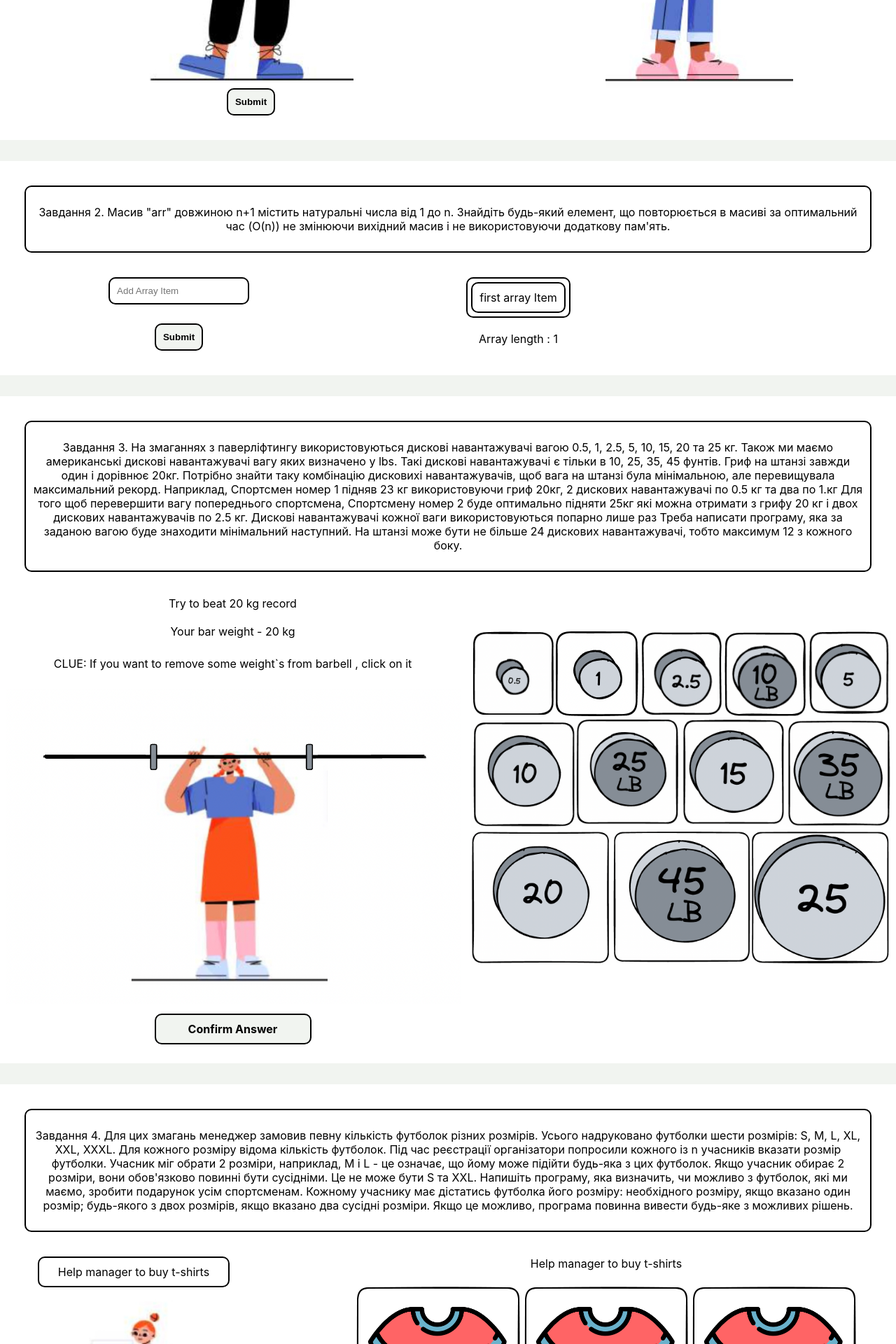
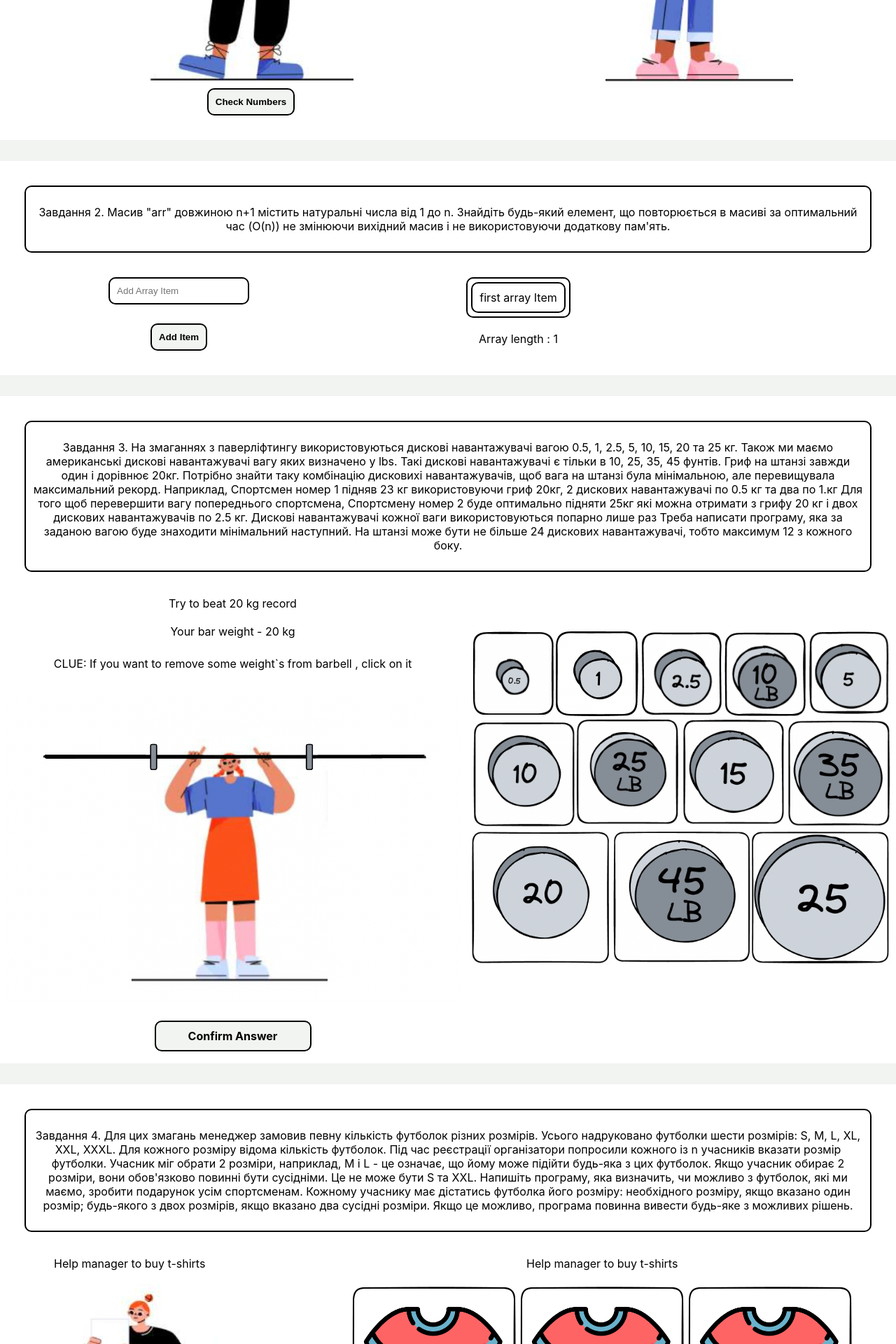
Before and after one commit to TURP1/Five-Tasks, a React (Create React App) app in the folder my-app/: page / in a window 1280 px wide. Shown: the part 620-2540 px from the top of the page at 70% size. Built offline with nearby package versions, Linux system fonts and the light colour scheme.

Commit message:
Change buttons style

```diff
--- a/my-app/src/App.css
+++ b/my-app/src/App.css
@@ -90,4 +90,10 @@ input[type=number] {
   width: 200px;
   margin: 10px auto;
   text-align: center;
+  cursor: pointer;
+  margin-top: 20px;
 }
+
+.submitBtn:hover {
+  background-color: #cdd7c9;
+}
--- a/my-app/src/Components/Task1/Task1.jsx
+++ b/my-app/src/Components/Task1/Task1.jsx
@@ -33,7 +33,7 @@ function FirstTask({ taskOneMathFunction, answer, secondNumber }) {
                             <img src={img1} alt="testImg1" />
                         </div>
                         <div className="submit">
-                            <input type="submit" />
+                            <input type="submit"  value="Check Numbers"/>
                         </div>
 
                     </div>
--- a/my-app/src/Components/Task2/Task2.jsx
+++ b/my-app/src/Components/Task2/Task2.jsx
@@ -29,7 +29,7 @@ function SecondTask({ arrayObj, taskTwoMathFunction }) {
                 <form className={style.queryContainer} onSubmit={handleSubmit(onSubmit)}>
                     <input className={style.input} type="text" placeholder="Add Array Item" {...register("arrayValue", {})} />
                     <div className="submit">
-                        <input type="submit" />
+                        <input type="submit"  value="Add Item"/>
                     </div>
                 </form>
                 <div className={style.arrayContainer}>
--- a/my-app/src/Components/Task4 /OrderShop/OrderShop.jsx
+++ b/my-app/src/Components/Task4 /OrderShop/OrderShop.jsx
@@ -88,9 +88,9 @@ function OrderShop({ orderedShirtsArray, orderedShirts }) {
                     <OrderItem size={"XXL"} missingItems={missingItems} src={XXL} handleClangingCount={handleClangingCount}></OrderItem>
                     <OrderItem size={"XXXL"} missingItems={missingItems} src={XXXL} handleClangingCount={handleClangingCount}></OrderItem>
                 </div>
-                <button onClick={onSubmit} className={style.confirmBtn} >
+                <div onClick={onSubmit} className="submitBtn" >
                     Confirm order
-                </button>
+                </div>
 
             </div>
         </div >
--- a/my-app/src/Components/Task4 /Registration/FormRegister.jsx
+++ b/my-app/src/Components/Task4 /Registration/FormRegister.jsx
@@ -111,7 +111,7 @@ function FormRegister({competitorsList, orderedShirtsArrayDecrease}) {
                 <div className={s.formSizeChoosing}>
                     {mapSizes}
                 </div>
-                <button className="submitBtn" onClick={()=>handleSubmitUser(competitorsList)}>Submit Person</button>
+                <div className="submitBtn" onClick={()=>handleSubmitUser(competitorsList)}>Submit Person</div>
             </div>
         </div>
     )
--- a/my-app/src/Components/Task4 /Registration/Registration.jsx
+++ b/my-app/src/Components/Task4 /Registration/Registration.jsx
@@ -35,9 +35,8 @@ function Registration(
             <div className={s.mainRegisterContainer}>
                 <div className={s.registerContainer}>
                     {!registrationForm &&
-                        <button className={style.helperContainer}
-                            onClick={addCompetitor}
-                        >Add Competitor</button>}
+                        <div className="submitBtn" onClick={addCompetitor}
+                        >Add Competitor</div>}
                     <div className={style.helperContainer}>
                         <div className={s.namingOfTheShirtList}> Shirts in store</div>
                         {mapLeftovers}
--- a/my-app/src/Components/Task4 /Registration/Registration.module.css
+++ b/my-app/src/Components/Task4 /Registration/Registration.module.css
@@ -113,6 +113,3 @@
     color: red;
     font-weight: bolder;
 }
-/* .imageT_shirt:hover .hoverImg {
-    display: block;
-} */
--- a/my-app/src/Components/Task4 /Task4.module.css
+++ b/my-app/src/Components/Task4 /Task4.module.css
@@ -13,12 +13,6 @@
     text-align: center;
 }
 
-.helperContainer {
-    border: 2px solid black;
-    border-radius: 10px;
-    padding: 10px;
-    width: 250px;
-}
 
 .shopContainer {
     display: flex;
```
